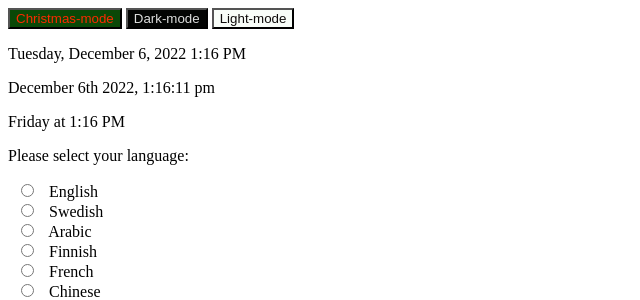
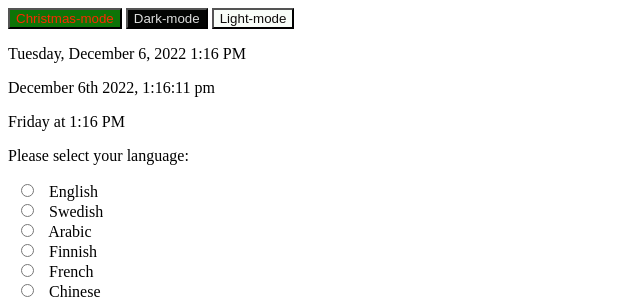
Before and after one commit to MikaMunterud/FrontEnd-3---Gruppuppgift-sammanfattning-Moment, a website: page index.html in a window 1280 px wide. Shown: the top 300 px of the page, without its empty margins (0-640 px from the left). Drawn offline with nearby package versions, Linux system fonts and the light colour scheme.

Commit message:
updated green hue in christmasmode

```diff
--- a/index.html
+++ b/index.html
@@ -9,7 +9,7 @@
   <body id="body">
     <button
       onclick="christmas()"
-      style="background-color: rgb(10, 72, 7); color: rgb(252, 42, 0)"
+      style="background-color: rgb(13, 116, 7); color: rgb(252, 42, 0)"
     >
       Christmas-mode
     </button>
```
